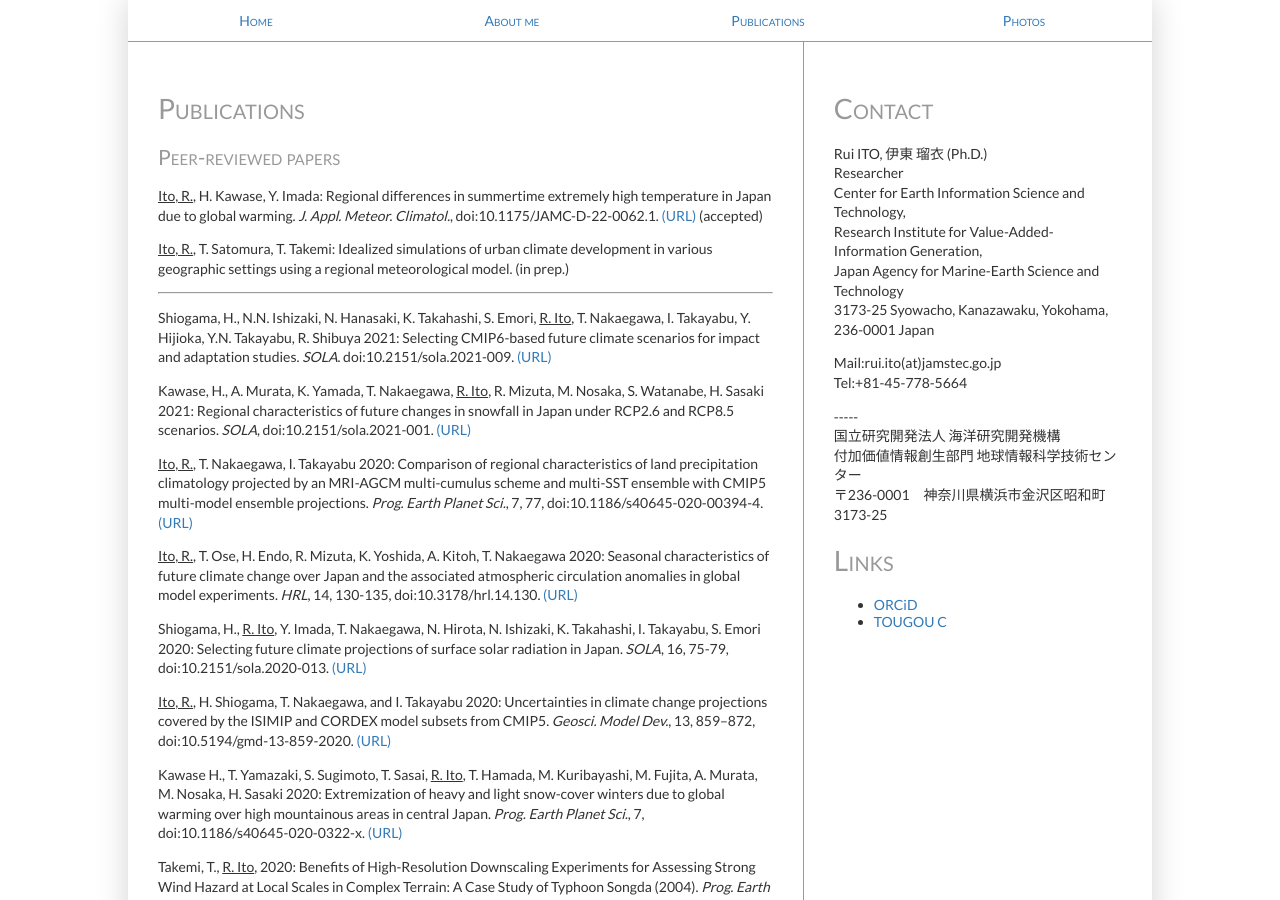
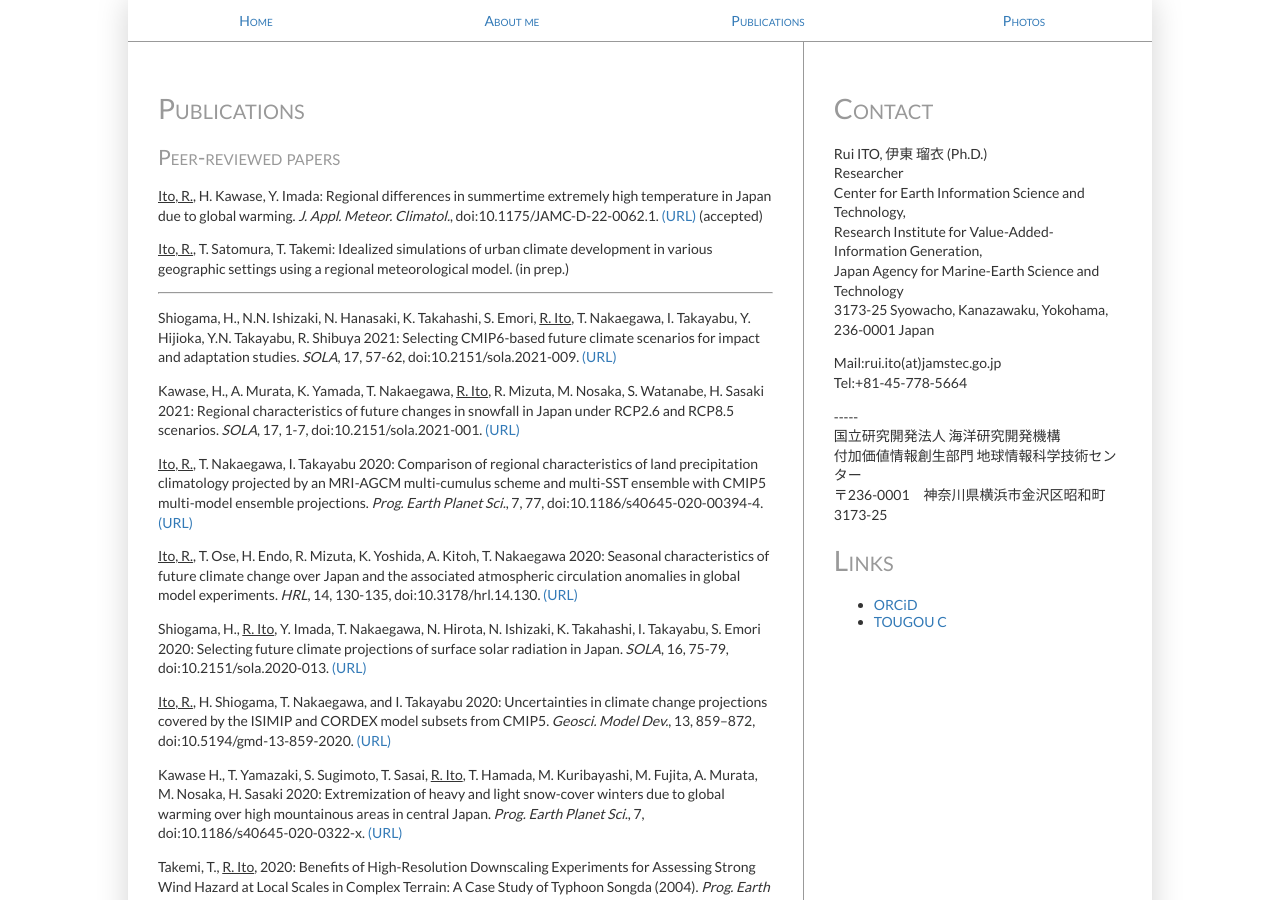
Before and after one commit to rui-climbiz/rui-climbiz.github.io, a Jekyll site: the page built from publications.html, in a window 1280 px wide and 900 px high. Built offline with Jekyll 4.4.1, drawn with Linux system fonts in a browser that asks for light colours.

Commit message:
Update publications.html

```diff
--- a/publications.html
+++ b/publications.html
@@ -8,8 +8,8 @@
 <p><u>Ito, R.</u>, H. Kawase, Y. Imada: Regional differences in summertime extremely high temperature in Japan due to global warming. <i>J. Appl. Meteor. Climatol.</i>, doi:10.1175/JAMC-D-22-0062.1. <a href="https://doi.org/10.1175/JAMC-D-22-0062.1">(URL)</a> (accepted)</p>
 <p><u>Ito, R.</u>, T. Satomura, T. Takemi: Idealized simulations of urban climate development in various geographic settings using a regional meteorological model. (in prep.)</p>
 <hr>
-<p>Shiogama, H., N.N. Ishizaki, N. Hanasaki, K. Takahashi, S. Emori, <u>R. Ito</u>, T. Nakaegawa, I. Takayabu, Y. Hijioka, Y.N. Takayabu, R. Shibuya 2021: Selecting CMIP6-based future climate scenarios for impact and adaptation studies. <i>SOLA</i>. doi:10.2151/sola.2021-009. <a href="https://doi.org/10.2151/sola.2021-009">(URL)</a></p>
-<p>Kawase, H., A. Murata, K. Yamada, T. Nakaegawa, <u>R. Ito</u>, R. Mizuta, M. Nosaka, S. Watanabe, H. Sasaki 2021: Regional characteristics of future changes in snowfall in Japan under RCP2.6 and RCP8.5 scenarios. <i>SOLA</i>, doi:10.2151/sola.2021-001. <a href="https://doi.org/10.2151/sola.2021-001">(URL)</a></p>
+<p>Shiogama, H., N.N. Ishizaki, N. Hanasaki, K. Takahashi, S. Emori, <u>R. Ito</u>, T. Nakaegawa, I. Takayabu, Y. Hijioka, Y.N. Takayabu, R. Shibuya 2021: Selecting CMIP6-based future climate scenarios for impact and adaptation studies. <i>SOLA</i>, 17, 57-62, doi:10.2151/sola.2021-009. <a href="https://doi.org/10.2151/sola.2021-009">(URL)</a></p>
+<p>Kawase, H., A. Murata, K. Yamada, T. Nakaegawa, <u>R. Ito</u>, R. Mizuta, M. Nosaka, S. Watanabe, H. Sasaki 2021: Regional characteristics of future changes in snowfall in Japan under RCP2.6 and RCP8.5 scenarios. <i>SOLA</i>, 17, 1-7, doi:10.2151/sola.2021-001. <a href="https://doi.org/10.2151/sola.2021-001">(URL)</a></p>
 <p><u>Ito, R.</u>, T. Nakaegawa, I. Takayabu 2020: Comparison of regional characteristics of land precipitation climatology projected by an MRI-AGCM multi-cumulus scheme and multi-SST ensemble with CMIP5 multi-model ensemble projections. <i>Prog. Earth Planet Sci.</i>, 7, 77, doi:10.1186/s40645-020-00394-4. <a href="https://doi.org/10.1186/s40645-020-00394-4">(URL)</a></p>
 <p><u>Ito, R.</u>, T. Ose, H. Endo, R. Mizuta, K. Yoshida, A. Kitoh, T. Nakaegawa 2020: Seasonal characteristics of future climate change over Japan and the associated atmospheric circulation anomalies in global model experiments. <i>HRL</i>, 14, 130-135, doi:10.3178/hrl.14.130. <a href="https://doi.org/10.3178/hrl.14.130">(URL)</a></p>
 <p>Shiogama, H., <u>R. Ito</u>, Y. Imada, T. Nakaegawa, N. Hirota, N. Ishizaki, K. Takahashi, I. Takayabu, S. Emori 2020: Selecting future climate projections of surface solar radiation in Japan. <i>SOLA</i>, 16, 75-79, doi:10.2151/sola.2020-013. <a href="https://doi.org/10.2151/sola.2020-013">(URL)</a></p>
```
